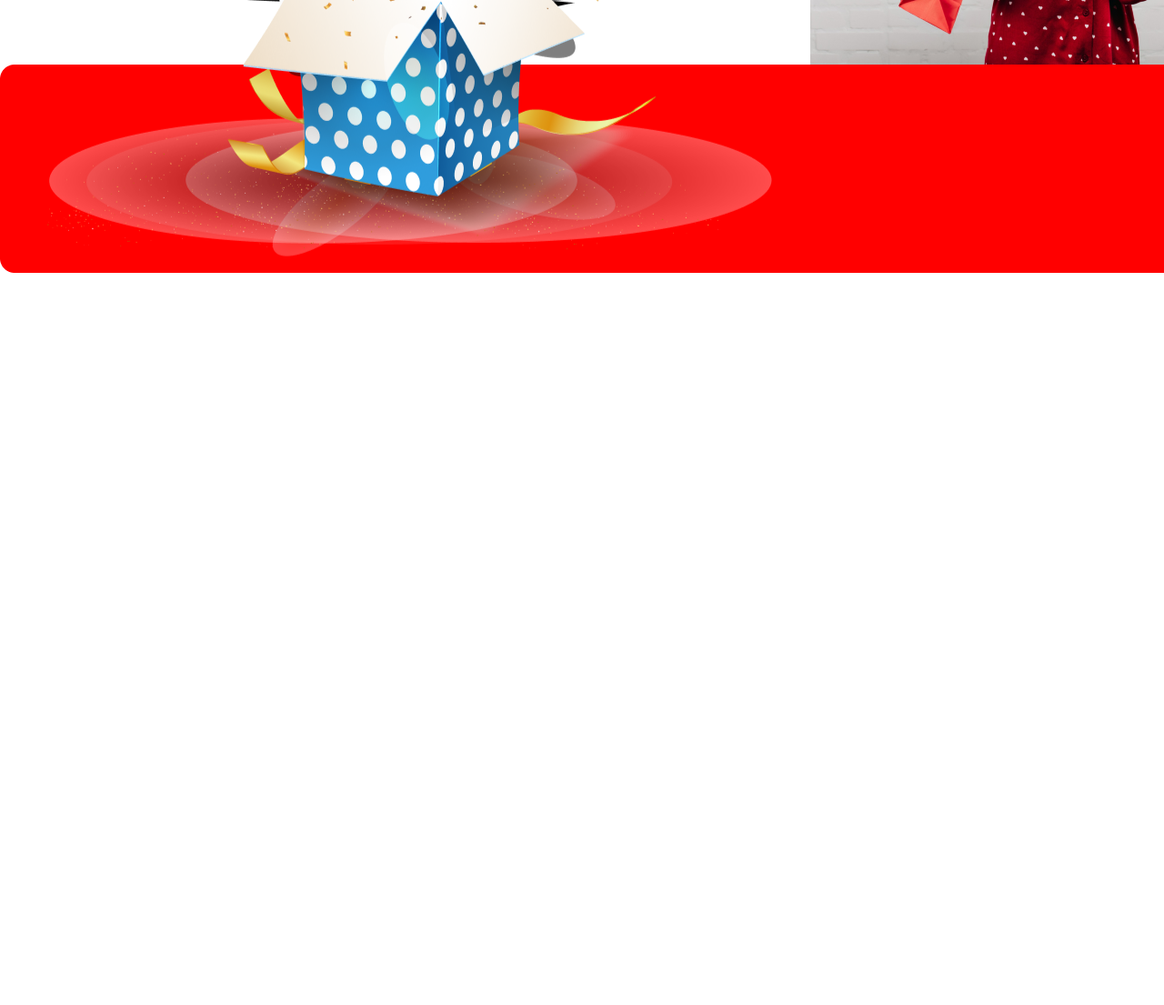
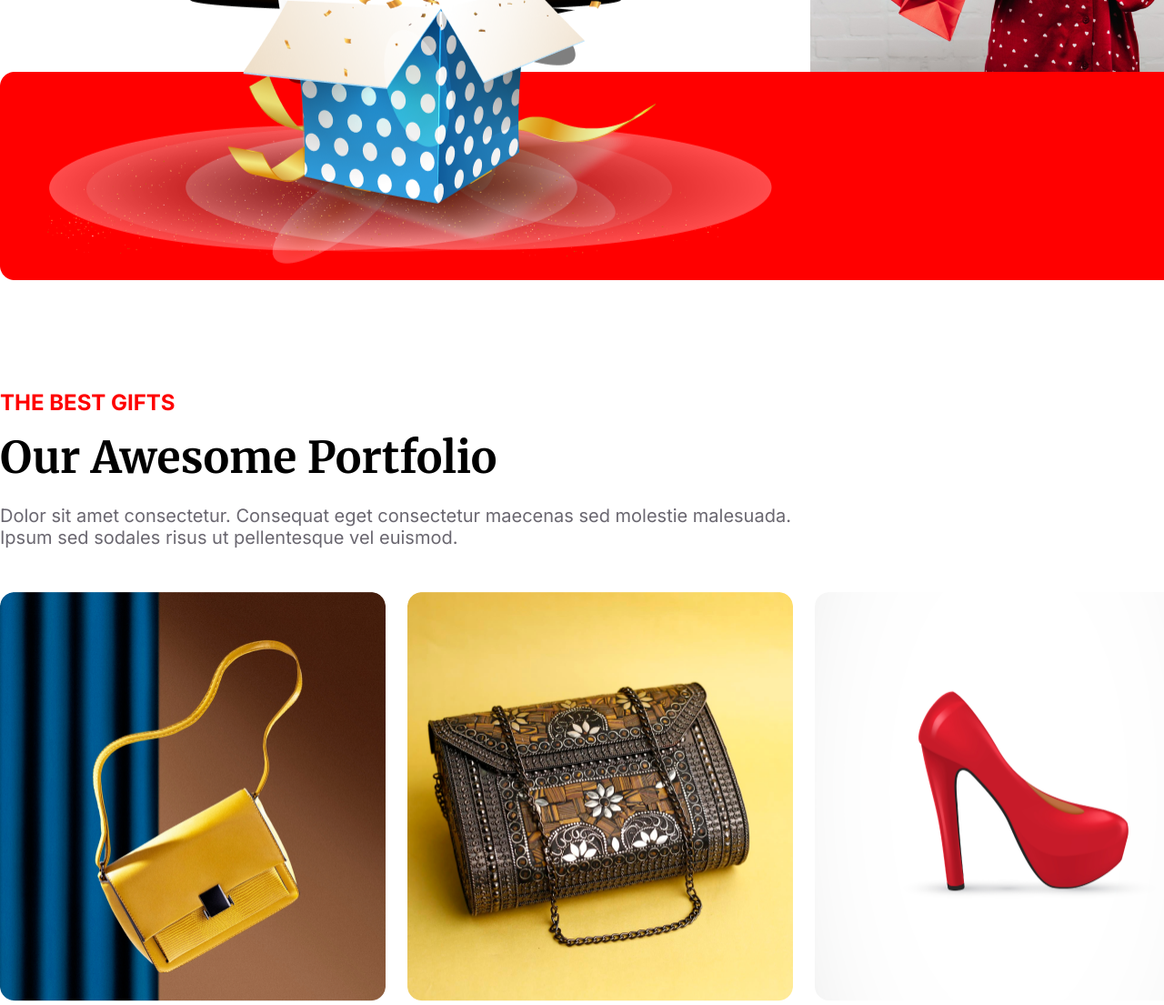
Before and after one commit to dev-alif/new-year-new-mission-page, a plain HTML site: page index.html in a window 1280 px wide. Shown: the part 4206-5311 px from the top of the page at 91% size. Before the commit the page ends 4506 px from the top, so only its background shows below. Drawn offline with Linux system fonts and the light colour scheme.

Commit message:
gifts section done

```diff
--- a/index.html
+++ b/index.html
@@ -84,6 +84,21 @@
         <section class="sale-bottom container">
 
         </section>
+
+        <!-- gifts section -->
+         <section class="gifts container">
+            <h5 class="gifts-subtitle">THE BEST GIFTS</h5>
+            <h2 class="gifts-title">Our Awesome Portfolio</h2>
+            <p class="gifts-paragraph">Dolor sit amet consectetur. Consequat eget consectetur maecenas sed molestie malesuada. Ipsum sed sodales risus ut pellentesque vel euismod.</p>
+            <div class="gifts-boxes">
+                <img src="images/Rectangle 3.png" alt="">
+                <img src="images/Rectangle 4.png" alt="">
+                <img src="images/Rectangle 5.png" alt="">
+                <img src="images/Rectangle 6.png" alt="">
+                <img src="images/Rectangle 7.png" alt="">
+                <img src="images/Rectangle 8.png" alt="">
+            </div>
+         </section>
     </main>
 
     <footer></footer>
--- a/styles/styles.css
+++ b/styles/styles.css
@@ -213,6 +213,7 @@ header{
 }
 
 .sale-title{
+    font-family: "Merriweather", serif;
     margin-top: 16px;
     margin-bottom: 28px;
     font-size: 72px;
@@ -225,3 +226,48 @@ header{
     background-repeat: no-repeat;
     background-position: 10% 20%, bottom, 70% 20%, top right;
 }
+
+/* gifts section */
+
+.gifts{
+    margin-top: 120px;
+    margin-bottom: 120px;
+}
+
+.gifts-subtitle{
+    font-family: "Inter", serif;
+    font-size: 24px;
+    color: red;
+}
+
+.gifts-title{
+    font-family: "Merriweather", serif;
+    font-size: 48px;
+    margin-top: 16px;
+    margin-bottom: 22px;
+}
+
+.gifts-paragraph{
+    font-family: "Inter", serif;
+    color: #6A6770;
+    font-size: 20px;
+    width: 896px;
+    margin-bottom: 48px;
+}
+
+.gifts-boxes{
+    display: flex;
+    flex-wrap: wrap;
+    gap: 24px;
+}
+
+.gifts-boxes img{
+    width: 424px;
+    height: 450px;
+    border-radius: 15px;
+    border: 0;
+}
+
+.gifts-boxes img:hover{
+    box-shadow: 0 4px 8px 0 rgba(0, 0, 0, 0.2), 0 6px 20px 0 rgba(0, 0, 0, 0.19);
+}
```
